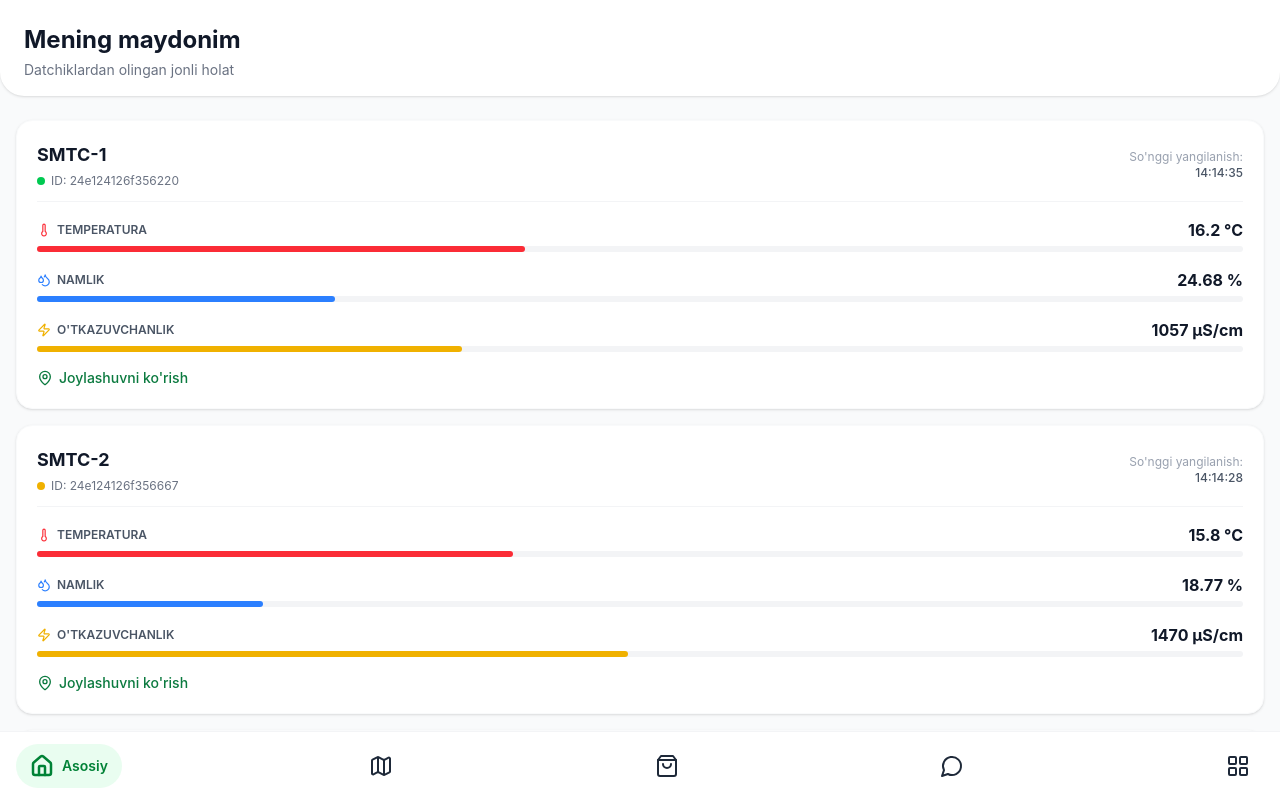
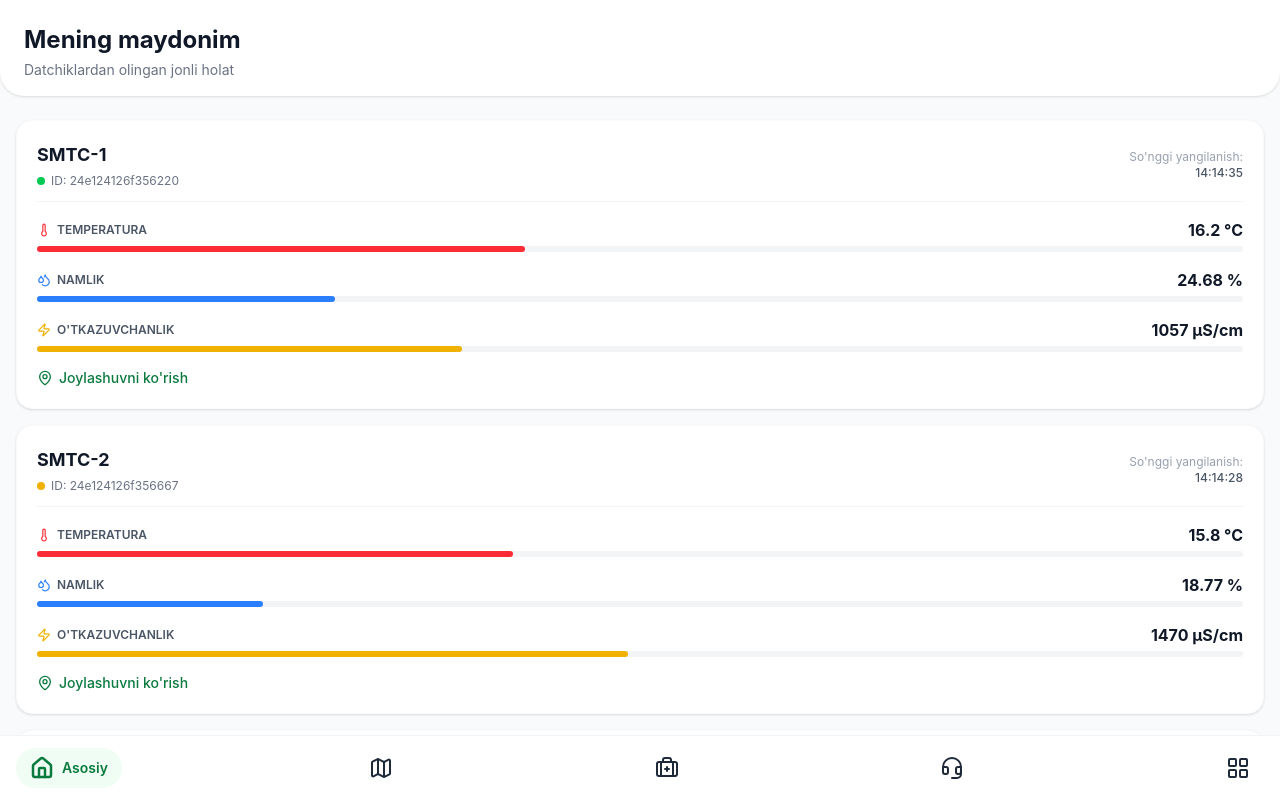
Before and after one commit to mddd18/FERDO_, a React (Vite) app: page / in a window 1280 px wide. Shown: the top 800 px of the page. Built offline with nearby package versions, Linux system fonts and the light colour scheme.

Commit message:
Update Navigation.tsx

```diff
--- a/src/app/components/Navigation.tsx
+++ b/src/app/components/Navigation.tsx
@@ -1,12 +1,12 @@
 import { NavLink } from 'react-router';
-import { Home, Map as MapIcon, ShoppingBag, MessageCircle, LayoutGrid } from 'lucide-react';
+import { Home, Map, BriefcaseMedical, Headset, LayoutGrid } from 'lucide-react';
 
 export function Navigation() {
   const navItems = [
     { to: '/', icon: Home, label: 'Asosiy' },
-    { to: '/maydon', icon: MapIcon, label: 'Maydon' },
-    { to: '/agro-apteka', icon: ShoppingBag, label: 'Agro apteka' },
-    { to: '/rals', icon: MessageCircle, label: 'rAls' },
+    { to: '/maydon', icon: Map, label: 'Maydon' },
+    { to: '/agro-apteka', icon: BriefcaseMedical, label: 'Agro apteka' },
+    { to: '/ai-yordamchi', icon: Headset, label: 'AI yordamchi' }, // Shu yer o'zgardi
     { to: '/boshqa', icon: LayoutGrid, label: 'Boshqa' },
   ];
 
@@ -20,10 +20,10 @@ export function Navigation() {
               key={item.to}
               to={item.to}
               className={({ isActive }) =>
-                `flex items-center justify-center gap-2 py-2.5 px-3.5 rounded-full transition-all duration-300 ${
+                `flex items-center justify-center gap-2 py-2 px-3.5 rounded-full transition-all duration-300 ${
                   isActive
-                    ? 'bg-green-100/60 text-green-700'
-                    : 'text-gray-500 hover:bg-gray-50'
+                    ? 'bg-green-50'
+                    : 'hover:bg-gray-50'
                 }`
               }
             >
@@ -32,10 +32,10 @@ export function Navigation() {
                   <item.icon
                     size={24}
                     strokeWidth={isActive ? 2.5 : 2}
-                    className={isActive ? "text-green-700" : "text-gray-800"}
+                    className={isActive ? "text-[#0B7A3F]" : "text-gray-800"}
                   />
                   {isActive && (
-                    <span className="text-sm font-semibold text-green-700 whitespace-nowrap">
+                    <span className="text-sm font-semibold text-[#0B7A3F] whitespace-nowrap">
                       {item.label}
                     </span>
                   )}
```
